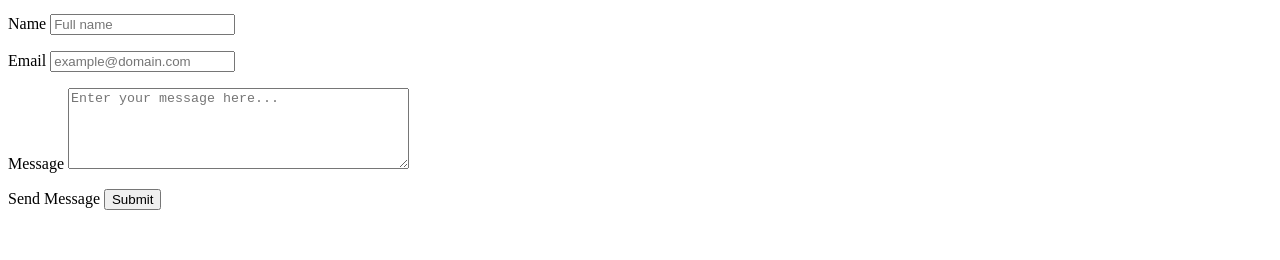
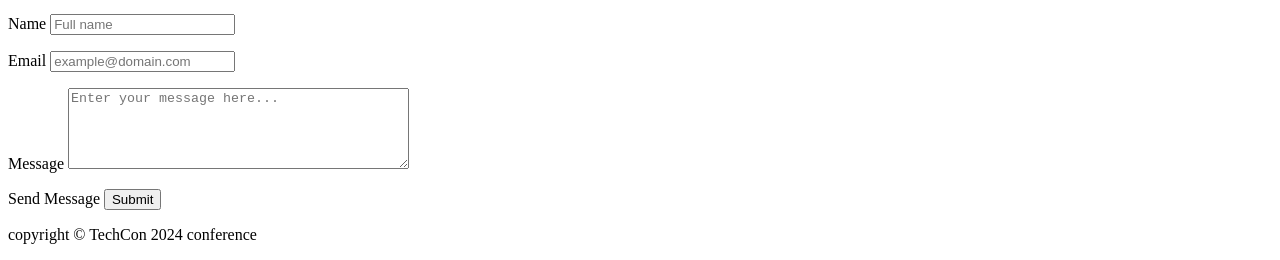
Before and after one commit to Adynah/TechCon_HTML, a plain HTML site: page techcon_website/contact.html in a window 1280 px wide. Shown: the part 949-1209 px from the top of the page. Before the commit the page ends 1175 px from the top, so only its background shows below. Drawn offline with Linux system fonts and the light colour scheme.

```diff
--- a/techcon_website/contact.html
+++ b/techcon_website/contact.html
@@ -48,4 +48,7 @@
                 <button type="submit">Submit</button>
             </p>
     </main>
+    <footer>
+        <p>copyright &copy; TechCon 2024 conference</p>
+    </footer>
 </body>
```
